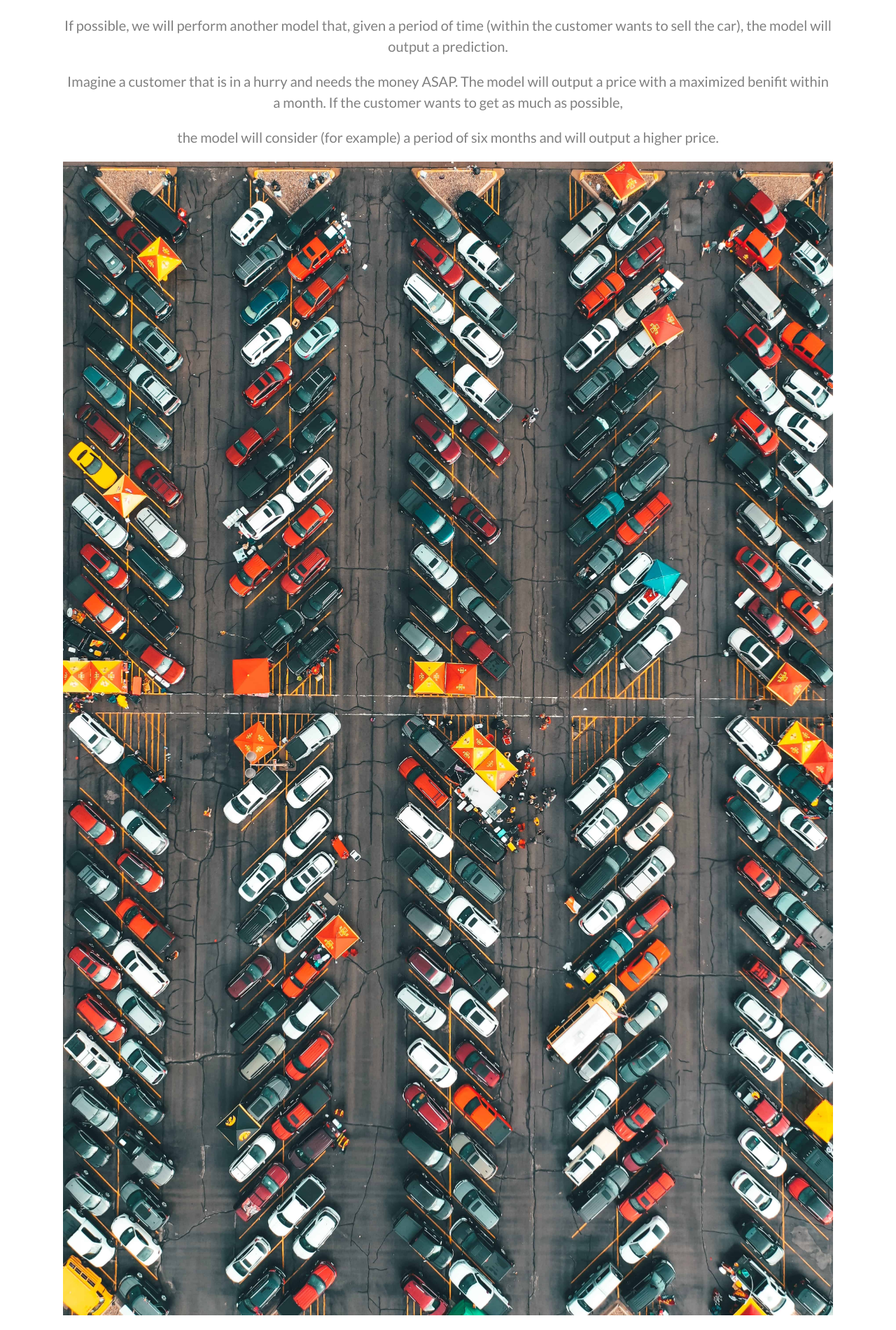
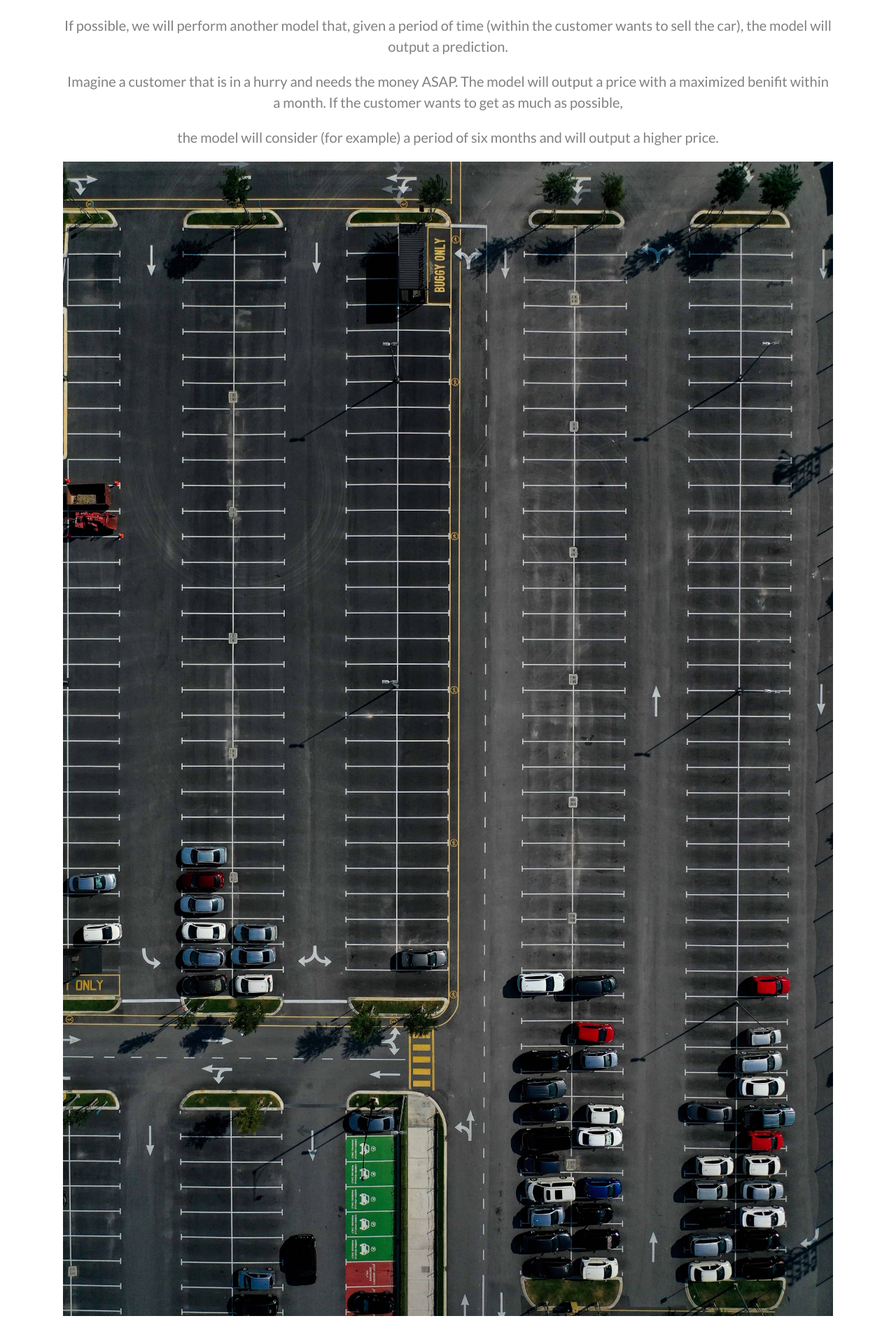
Before and after one commit to alvarico509/TFM, a Django app: page /project in a window 1280 px wide. Shown: the part 1901-3802 px from the top of the page at 70% size. Run offline with Django 3.2, Linux system fonts and the light colour scheme; parts of the project's set-up code (start-up, migrations or seed data) failed here and were passed over; some libraries are stand-ins or nearby versions; some web fonts are replaced.

Commit message:
Arreglos en CSS

```diff
--- a/static/website/css/style.css
+++ b/static/website/css/style.css
@@ -1917,15 +1917,17 @@ form label {
 
 
 
-img {
+
+
+
+.contain-img {
+    object-fit: contain;
+}
+.contain-img img {
     max-width: 100%;
     max-height: 100%;
 }
 
-.contain-img {
-    object-fit: contain;
-}
-
 
 
 
--- a/website/templates/project.html
+++ b/website/templates/project.html
@@ -42,7 +42,7 @@
                   <p>Imagine a customer that is in a hurry and needs the money ASAP. The model will output a price with a maximized benifit within a month. If the customer wants to get as much as possible,</p>
                   <p> the model will consider (for example) a period of six months and will output a higher price.</p>
                   <div class="contain-img">
-                    <img src="{% static 'website/images/img_bg_3.jpg' %}" alt="My image comment">
+                    <img src="{% static 'website/images/img_bg_8.jpg' %}" alt="My image comment">
                   </div>
                 <br>
                 <h2>The Website</h2>
--- a/website/templates/team.html
+++ b/website/templates/team.html
@@ -33,7 +33,7 @@
 					<a href="{% static 'website/images/default_bg.png' %}" class="fh5co-card-item image-popup">
 						<figure>
 							<div class="overlay"><i class="ti-plus"></i></div>
-							<img src="{% static 'website/images/empty_avatar.png' %}" alt="Image" class="img-responsive">
+							<img src="{% static 'website/images/img_bg_3.jpg' %}" alt="Image" class="img-responsive">
 						</figure>
 						<div class="fh5co-text">
 							<h2>Alvaro Lozano Alonso</h2>
```
Also changed, not shown: website/templates/model.html (+0 -12 lines), static/website/images/img_bg_6.jpg (renamed from static/website/images/img_bg6.jpg), static/website/images/img_bg_8.jpg (renamed from static/website/images/img_bg_3t2.jpg).
